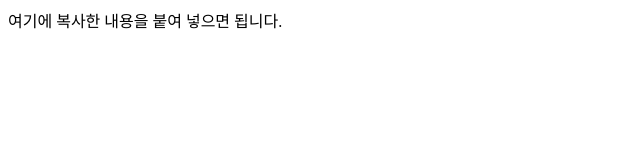
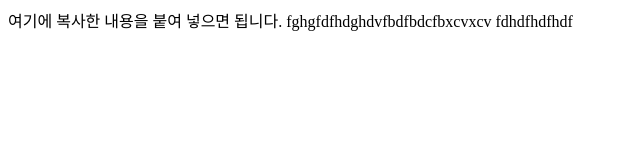
Before and after one commit to MinHoki/microscopeAL, a plain HTML site: page index.html in a window 1280 px wide. Shown: the whole page, without its empty margins (0-640 px from the left). Drawn offline with Linux system fonts and the light colour scheme.

Commit message:
Update index.html

```diff
--- a/index.html
+++ b/index.html
@@ -10,7 +10,8 @@
 
 
 	여기에 복사한 내용을 붙여 넣으면 됩니다.
-
+	fghgfdfhdghdvfbdfbdcfbxcvxcv
+	fdhdfhdfhdf
 
 
 
```
